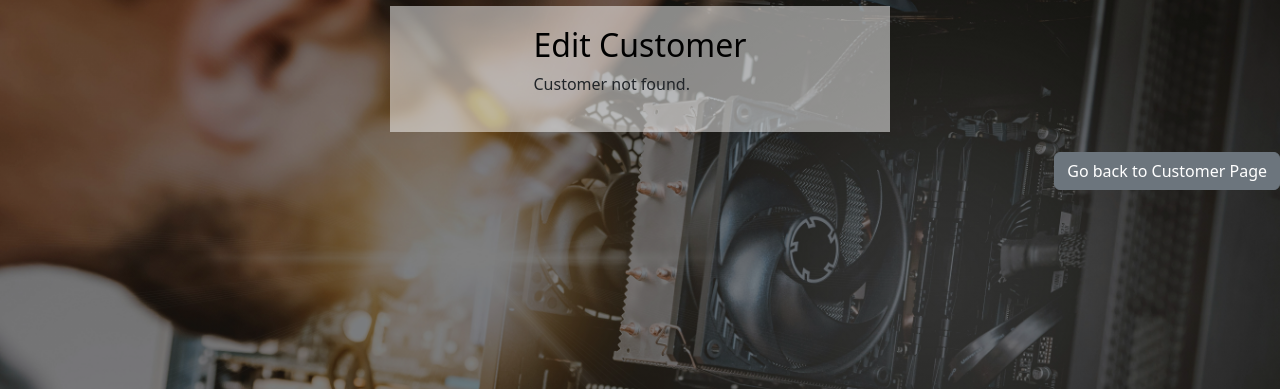
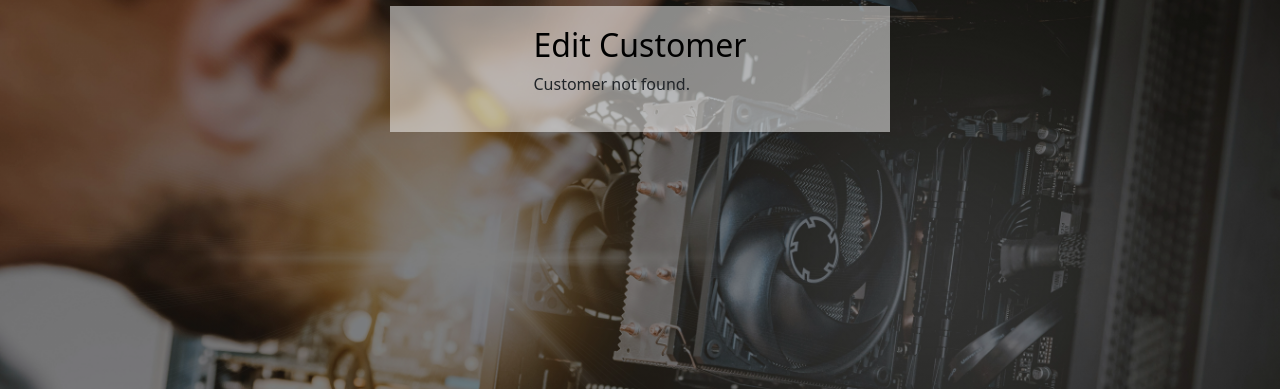
Before and after one commit to Shinano21/E-Commerce_iFix-IT, a PHP site: page /edit_customer.php in a window 1280 px wide. Shown: the part 50-439 px from the top of the page. Run offline with PHP 8.4, Linux system fonts and the light colour scheme.

Commit message:
button problem

```diff
--- a/edit_customer.php
+++ b/edit_customer.php
@@ -76,6 +76,7 @@ if(isset($_GET['id'])) {
     <meta name="viewport" content="width=device-width, initial-scale=1.0"/>
     <title>iFixIT - Edit Customer</title>
     <link rel="stylesheet" href="styles.css"/>
+
     <!-- Bootstrap CSS -->
     <link href="https://cdn.jsdelivr.net/npm/bootstrap@5.3.3/dist/css/bootstrap.min.css" rel="stylesheet" integrity="sha384-QWTKZyjpPEjISv5WaRU9OFeRpok6YctnYmDr5pNlyT2bRjXh0JMhjY6hW+ALEwIH" crossorigin="anonymous"/>
 </head>
@@ -129,26 +130,21 @@ if(isset($_GET['id'])) {
                     <textarea id="issue" name="issue_description" class="form-control" style="width: 300px;" required><?php echo isset($device['issue_description']) ? $device['issue_description'] : ''; ?></textarea>
                 </div>
 
-                <div class="mb-3">
-                    <label for="gender" class="form-label text-black">Gender:</label><br />
-                    <input type="radio" id="male" name="gender" value="Male" <?php if(isset($customer['gender']) && $customer['gender'] === "Male") echo "checked"; ?> class="form-check-input" required />
-                    <label for="male" class="form-check-label text-black">Male</label>
-                    <input type="radio" id="female" name="gender" value="Female" <?php if(isset($customer['gender']) && $customer['gender'] === "Female") echo "checked"; ?> class="form-check-input" />
-                    <label for="female" class="form-check-label text-black">Female</label>
-                    <input type="radio" id="other" name="gender" value="Other" <?php if(isset($customer['gender']) && $customer['gender'] === "Other") echo "checked"; ?> class="form-check-input" />
-                    <label for="other" class="form-check-label text-black">Other</label>
+                <div class="row mb-3">
+                    <div class="col">
+                        <button type="submit" class="btn btn-primary"style=" background-color: #343a40; color: white;">Update</button>
+                    </div>
+                    <div class="col">
+                        <a href="customer.php" class="btn btn-secondary">Go back</a>
+                    </div>
                 </div>
-
-                <button type="submit" class="btn btn-primary">Update</button>
             </form>
             <?php else: ?>
             <p>Customer not found.</p>
             <?php endif; ?>
         </section>
     </div>
-    <div class="text-end">
-        <a href="customer.php" class="btn btn-secondary">Go back to Customer Page</a>
-    </div>
+
 </main>
 <!-- Bootstrap JS -->
 <script src="https://cdn.jsdelivr.net/npm/bootstrap@5.3.3/dist/js/bootstrap.bundle.min.js" integrity="sha384-YvpcrYf0tY3lHB60NNkmXc5s9fDVZLESaAA55NDzOxhy9GkcIdslK1eN7N6jIeHz" crossorigin="anonymous"></script>
```
